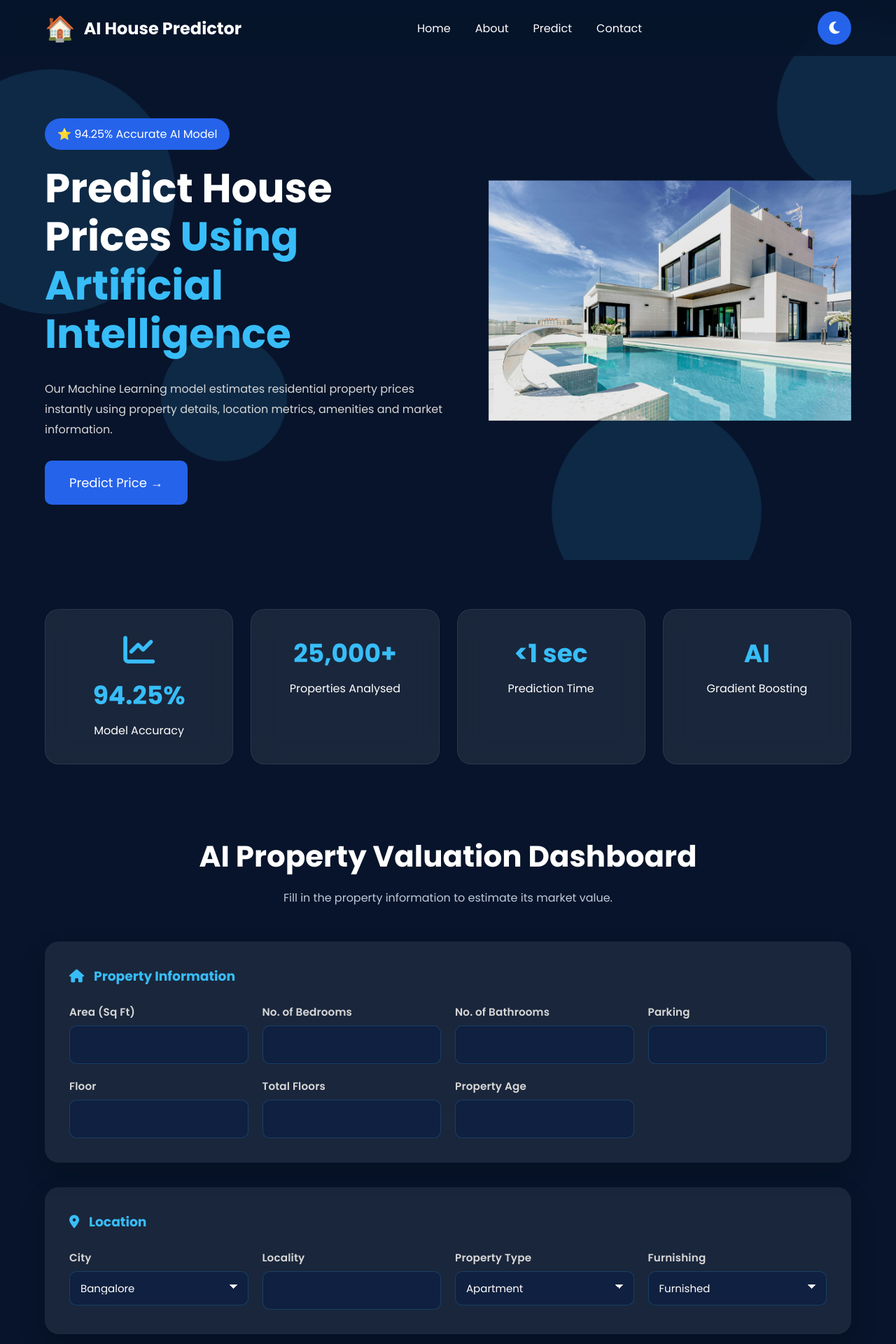
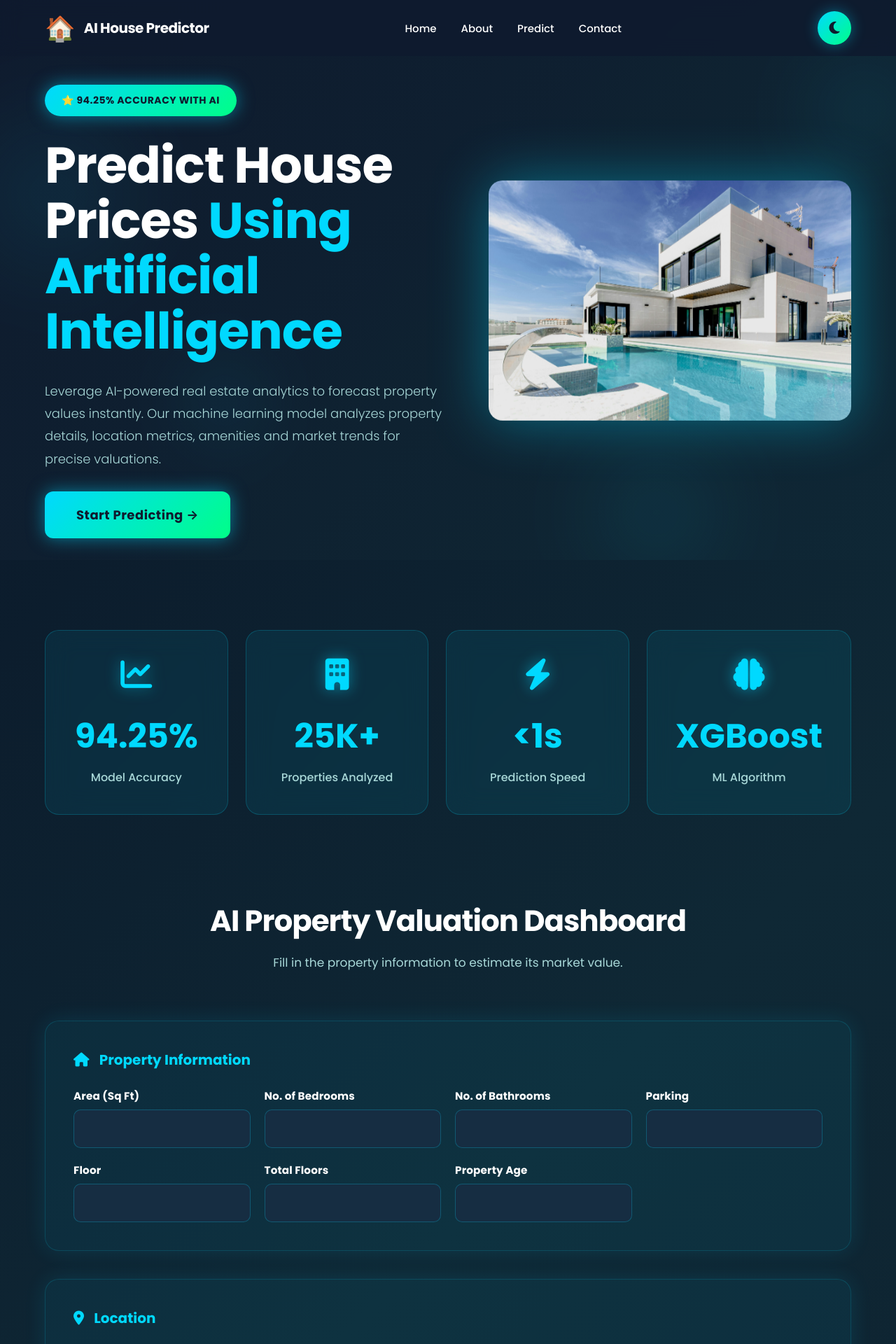
Before and after one commit to singhofficialsidharth-rgb/house-price-predictor, a Flask app: page / in a window 1280 px wide. Shown: the top 1920 px of the page at 70% size. Run offline with Flask 3, Linux system fonts and the light colour scheme; parts of the project's set-up code (start-up, migrations or seed data) failed here and were passed over.

Commit message:
Slight changes in CSS

```diff
--- a/static/css/style.css
+++ b/static/css/style.css
@@ -1,40 +1,40 @@
 :root {
-  --bg: #07142b;
-  --card: rgba(255, 255, 255, 0.08);
+  --bg: #0f1b2e;
+  --card: rgba(0, 217, 255, 0.08);
 
   --text: #ffffff;
-  --text-light: #d7d7d7;
+  --text-light: #a8d8d8;
 
-  --primary: #38bdf8;
-  --secondary: #2563eb;
+  --primary: #00d9ff;
+  --secondary: #00ff88;
 
-  --input: #102040;
+  --input: #162d42;
 }
 
 body.light-theme {
-  --bg: #f3f8ff;
+  --bg: #f0f9fb;
 
   --card: #ffffff;
 
-  --text: #172554;
+  --text: #0f1b2e;
 
-  --text-light: #475569;
+  --text-light: #4a7c7c;
 
-  --primary: #2563eb;
+  --primary: #00d9ff;
 
-  --secondary: #1d4ed8;
+  --secondary: #00ff88;
 
-  --input: #ffffff;
+  --input: #f5fbfc;
 }
 
 /* ================= LIGHT THEME OVERRIDES (fix dark hard-codes) ================= */
 body.light-theme .header {
-  background: rgba(243, 248, 255, 0.85);
+  background: rgba(240, 249, 251, 0.85);
 }
 
 body.light-theme .card {
   background: var(--card);
-  border: 1px solid rgba(37, 99, 235, 0.12);
+  border: 1px solid rgba(0, 217, 255, 0.12);
 }
 
 body.light-theme .card h2,
@@ -106,13 +106,14 @@ body.light-theme .badge {
   margin: 0;
   padding: 0;
   box-sizing: border-box;
-  font-family: "Poppins", sans-serif;
+  font-family: "Poppins", -apple-system, BlinkMacSystemFont, "Segoe UI", sans-serif;
 }
 
 body {
-  background: var(--bg);
-
+  background: linear-gradient(135deg, #0a1628 0%, #0f2835 50%, #0d1f2d 100%);
+  min-height: 100vh;
   color:var(--text);
+  position: relative;
 }
 
 .header {
@@ -124,7 +125,7 @@ body {
 
   left: 0;
 
-  background: rgba(7, 20, 43, 0.85);
+  background: rgba(15, 27, 46, 0.85);
 
   backdrop-filter: blur(12px);
 
@@ -158,7 +159,11 @@ body {
 }
 
 .logo h2 {
-  font-weight: 700;
+  font-weight: 800;
+
+  font-size: 20px;
+
+  letter-spacing: -0.5px;
 }
 
 .nav-links {
@@ -175,10 +180,14 @@ body {
   text-decoration: none;
 
   transition: 0.3s;
+
+  font-weight: 500;
+
+  font-size: 15px;
 }
 
 .nav-links a:hover {
-  color: #38bdf8;
+  color: #00d9ff;
 }
 
 .hero {
@@ -204,23 +213,39 @@ body {
 .badge {
   display: inline-block;
 
-  background: #2563eb;
+  background: linear-gradient(135deg, #00d9ff, #00ff88);
 
-  padding: 10px 18px;
+  padding: 12px 24px;
 
-  border-radius: 30px;
+  border-radius: 50px;
 
-  margin-bottom: 20px;
+  margin-bottom: 30px;
+
+  color: #0f1b2e;
+
+  font-weight: 700;
+
+  font-size: 14px;
+
+  box-shadow: 0 0 25px rgba(0, 217, 255, 0.5);
+
+  letter-spacing: 0.5px;
+
+  text-transform: uppercase;
 }
 
 .hero h1 {
-  font-size: 58px;
+  font-size: 72px;
 
-  line-height: 1.2;
+  line-height: 1.1;
+
+  font-weight: 800;
+
+  letter-spacing: -1px;
 }
 
 .hero h1 span {
-  color: #38bdf8;
+  color: #00d9ff;
 }
 
 .hero p {
@@ -228,31 +253,43 @@ body {
 
   line-height: 1.8;
 
-  color:var(--text-light);
+  color: var(--text-light);
+
+  font-size: 18px;
+
+  font-weight: 300;
 }
 
 .hero-btn {
-  background: #2563eb;
+  background: linear-gradient(135deg, #00d9ff, #00ff88);
 
-  color:var(--text);
+  color: #0f1b2e;
 
   border: none;
 
-  padding: 18px 35px;
+  padding: 20px 45px;
 
-  border-radius: 10px;
+  border-radius: 12px;
 
   cursor: pointer;
 
   font-size: 18px;
 
   transition: 0.3s;
+
+  font-weight: 700;
+
+  box-shadow: 0 0 25px rgba(0, 217, 255, 0.5);
+
+  letter-spacing: 0.5px;
 }
 
 .hero-btn:hover {
-  background: #1d4ed8;
+  background: linear-gradient(135deg, #00ff88, #00d9ff);
 
-  transform: translateY(-3px);
+  transform: translateY(-4px);
+
+  box-shadow: 0 10px 35px rgba(0, 217, 255, 0.7);
 }
 
 .hero-right {
@@ -265,6 +302,16 @@ body {
   width: 100%;
 
   animation: float 4s ease-in-out infinite;
+
+  filter: drop-shadow(0 0 40px rgba(0, 217, 255, 0.4));
+
+  border-radius: 20px;
+
+  transition: 0.3s ease;
+}
+
+.hero-right img:hover {
+  filter: drop-shadow(0 0 60px rgba(0, 217, 255, 0.6));
 }
 
 @keyframes float {
@@ -276,7 +323,7 @@ body {
 .stats {
   width: 90%;
 
-  margin: 70px auto;
+  margin: 100px auto;
 
   display: grid;
 
@@ -286,72 +333,110 @@ body {
 }
 
 .card {
-  background: rgba(255, 255, 255, 0.08);
+  background: rgba(0, 217, 255, 0.08);
 
   backdrop-filter: blur(18px);
 
-  border: 1px solid rgba(255, 255, 255, 0.08);
+  border: 1px solid rgba(0, 217, 255, 0.2);
 
-  padding: 35px;
+  padding: 40px;
 
   border-radius: 20px;
 
   text-align: center;
 
-  transition: 0.3s;
+  transition: all 0.4s ease;
 }
 
 .card:hover {
-  transform: translateY(-8px);
+  transform: translateY(-12px);
+
+  border-color: rgba(0, 217, 255, 0.5);
+
+  box-shadow: 0 15px 50px rgba(0, 217, 255, 0.3);
 }
 
 .card h2 {
-  color: #38bdf8;
+  color: #00d9ff;
 
-  font-size: 36px;
+  font-size: 48px;
+
+  font-weight: 800;
+
+  margin: 15px 0 10px 0;
 }
 
 .card p {
   margin-top: 10px;
+
+  font-size: 16px;
+
+  font-weight: 500;
+
+  color: #a8d8d8;
 }
 
 /*================ PREDICTION DASHBOARD ================*/
 
 .predict-section {
   width: 90%;
-  margin: 100px auto;
+  margin: 120px auto;
 }
 
 .section-title {
   text-align: center;
-  margin-bottom: 50px;
+  margin-bottom: 70px;
 }
 
 .section-title h2 {
   font-size: 42px;
+
+  font-weight: 800;
+
+  letter-spacing: -1px;
 }
 
 .section-title p {
-  color: #bfc9d9;
+  color: #a8d8d8;
   margin-top: 15px;
+
+  font-size: 17px;
+
+  font-weight: 400;
 }
 
 .dashboard-card {
-  background: var(--card);
+  background: rgba(0, 217, 255, 0.06);
 
-  padding: 35px;
+  padding: 40px;
 
   border-radius: 20px;
 
-  margin-bottom: 35px;
+  margin-bottom: 40px;
 
-  box-shadow: 0 15px 35px rgba(0, 0, 0, 0.2);
+  box-shadow: 0 0 30px rgba(0, 217, 255, 0.12);
+
+  border: 1px solid rgba(0, 217, 255, 0.15);
+
+  transition: all 0.4s ease;
+}
+
+.dashboard-card:hover {
+  transform: translateY(-8px);
+
+  box-shadow: 0 15px 50px rgba(0, 217, 255, 0.25);
+
+  border-color: rgba(0, 217, 255, 0.35);
 }
 
 .dashboard-card h3 {
   margin-bottom: 25px;
 
-  color: #38bdf8;
+  color: #00d9ff;
+
+  font-size: 20px;
+
+  font-weight: 700;
 }
 
 .grid {
@@ -370,24 +455,25 @@ body {
 
 .field-group label {
   font-size: 0.95rem;
-  font-weight: 600;
-  color: var(--text-light);
+  font-weight: 700;
+  color: var(--text);
   letter-spacing: 0.01em;
 }
 
 .field-group input,
 .field-group select {
   padding: 15px;
-  border: 1px solid rgba(56, 189, 248, 0.2);
+  border: 1px solid rgba(0, 217, 255, 0.25);
   border-radius: 10px;
   font-size: 15px;
   background: var(--input);
   color: var(--text);
   outline: none;
-  transition: border-color 0.3s, box-shadow 0.3s;
+  transition: border-color 0.3s, box-shadow 0.3s, background 0.3s;
   appearance: none;
   -webkit-appearance: none;
   -moz-appearance: none;
+  font-weight: 500;
 }
 
 .field-group select {
@@ -504,6 +644,8 @@ body {
   overflow: hidden;
 
   z-index: -1;
+
+  background: linear-gradient(135deg, rgba(15, 27, 46, 0.9) 0%, rgba(15, 40, 53, 0.9) 100%);
 }
 
 .background span {
@@ -513,9 +655,11 @@ body {
 
   border-radius: 50%;
 
-  animation: animate 25s linear infinite;
+  animation: animate 30s linear infinite;
 
-  background: rgba(56, 189, 248, 0.12);
+  background: radial-gradient(circle, rgba(0, 217, 255, 0.08) 0%, transparent 70%);
+
+  filter: blur(40px);
 }
 
 .background span:nth-child(1) {
@@ -636,20 +790,22 @@ body {
 
   transition: 0.3s;
 
-  border: 2px solid #38bdf8;
+  border: 2px solid #00d9ff;
 }
 
 .sample-button:hover {
-  background: #38bdf8;
+  background: linear-gradient(135deg, #00d9ff, #00ff88);
 
-  color: #07142b;
+  color: #0f1b2e;
+
+  box-shadow: 0 0 25px rgba(0, 217, 255, 0.5);
 }
 
 .predict-button {
   flex: 2;
 }
 .dashboard-card h3 i {
-  color: #38bdf8;
+  color: #00d9ff;
 
   margin-right: 10px;
 }
@@ -657,13 +813,15 @@ body {
 .stat-icon {
   font-size: 45px;
 
-  color: #38bdf8;
+  color: #00d9ff;
 
   margin-bottom: 15px;
+
+  text-shadow: 0 0 20px rgba(0, 217, 255, 0.5);
 }
 
 .logo i {
-  color: #38bdf8;
+  color: #00d9ff;
 
   font-size: 30px;
 }
@@ -716,17 +874,23 @@ body {
 
   border-radius: 50%;
 
-  background: var(--secondary);
+  background: linear-gradient(135deg, #00d9ff, #00ff88);
 
-  color:var(--text);
+  color: #0f1b2e;
 
   cursor: pointer;
 
   font-size: 20px;
 
   transition: 0.3s;
+
+  box-shadow: 0 0 20px rgba(0, 217, 255, 0.4);
+
+  font-weight: 600;
 }
 
 .theme-toggle:hover {
   transform: rotate(20deg) scale(1.08);
+
+  box-shadow: 0 0 30px rgba(0, 217, 255, 0.6);
 }
--- a/templates/index.html
+++ b/templates/index.html
@@ -64,7 +64,7 @@
 
     <section class="hero" data-aos="fade-up">
       <div class="hero-left">
-        <span class="badge"> ⭐ 94.25% Accurate AI Model </span>
+        <span class="badge">⭐ 94.25% Accuracy with AI</span>
 
         <h1>
           Predict House Prices
@@ -73,13 +73,11 @@
         </h1>
 
         <p>
-          Our Machine Learning model estimates residential property prices
-          instantly using property details, location metrics, amenities and
-          market information.
+          Leverage AI-powered real estate analytics to forecast property values instantly. Our machine learning model analyzes property details, location metrics, amenities and market trends for precise valuations.
         </p>
 
         <a href="#predict">
-          <button class="hero-btn">Predict Price →</button>
+          <button class="hero-btn">Start Predicting →</button>
         </a>
       </div>
 
@@ -103,21 +101,27 @@
       </div>
 
       <div class="card">
-        <h2>25,000+</h2>
+        <i class="fa-solid fa-building stat-icon"></i>
 
-        <p>Properties Analysed</p>
+        <h2>25K+</h2>
+
+        <p>Properties Analyzed</p>
       </div>
 
       <div class="card">
-        <h2>&lt;1 sec</h2>
+        <i class="fa-solid fa-bolt stat-icon"></i>
 
-        <p>Prediction Time</p>
+        <h2>&lt;1s</h2>
+
+        <p>Prediction Speed</p>
       </div>
 
       <div class="card">
-        <h2>AI</h2>
+        <i class="fa-solid fa-brain stat-icon"></i>
 
-        <p>Gradient Boosting</p>
+        <h2>XGBoost</h2>
+
+        <p>ML Algorithm</p>
       </div>
     </section>
 
```
Also changed, not shown: other parts of static/css/style.css (+92 -28 lines).
